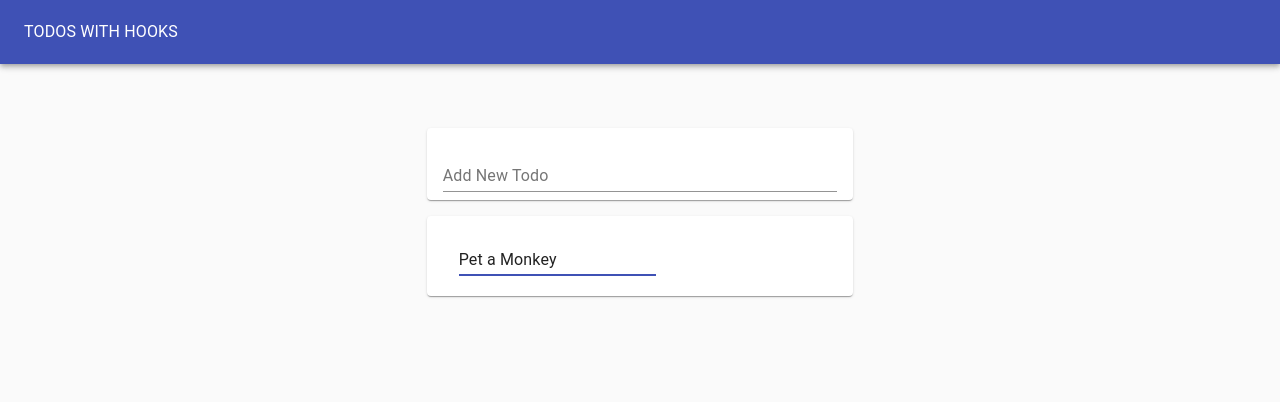
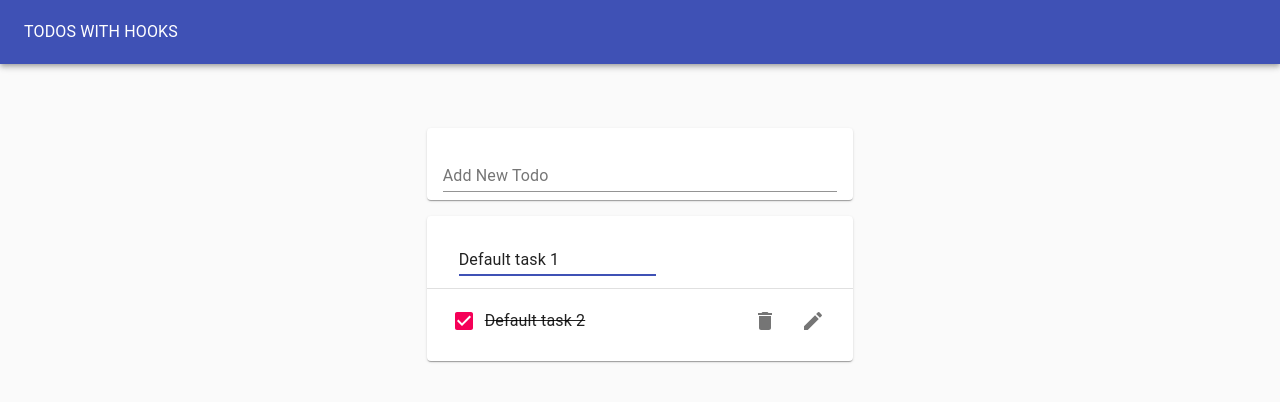
Before and after one commit to hke-cheng/app-todo, a React (Create React App) app: page / in a window 1280 px wide. Both pictures are taken after a click on the button 813 px from the left and 256 px from the top of the page. Shown: the top 402 px of the page. Built offline with nearby package versions, Linux system fonts and the light colour scheme.

Commit message:
Create reducer

```diff
--- a/src/EditTodoForm.js
+++ b/src/EditTodoForm.js
@@ -1,18 +1,20 @@
-import React from "react";
+import React, { useContext } from "react";
 import TextField from "@material-ui/core/TextField";
 import useInputState from "./hooks/useInputState";
+import { TodosContext } from "./context/todos.context";
 
-function EditTodoForm({ task, editTodo, id, toggleisEditing }) {
+function EditTodoForm({ task, id, toggleisEditing }) {
   const [value, handleChange] = useInputState(`${task}`)
+  const { dispatch } = useContext(TodosContext);
   return (
     <form
       onSubmit={e => {
         e.preventDefault();
-        editTodo(id, value);
+        dispatch({ type: "EDIT", id: id, newTask: value });
         toggleisEditing()
       }}
-      style={{marginLeft:"1rem", width:"50%"}}
-      >
+      style={{ marginLeft: "1rem", width: "50%" }}
+    >
 
       <TextField
         value={value}
@@ -20,7 +22,7 @@ function EditTodoForm({ task, editTodo, id, toggleisEditing }) {
         margin="normal"
         fullWidth
         autoFocus
-        />
+      />
 
     </form>
   )
--- a/src/Todo.js
+++ b/src/Todo.js
@@ -1,4 +1,4 @@
-import React from 'react';
+import React, { useContext } from 'react';
 import useToggleState from "./hooks/useToggleState";
 
 import EditTodoForm from "./EditTodoForm";
@@ -12,21 +12,23 @@ import EditIcon from "@material-ui/icons/Edit";
 import ListItemSecondaryAction from "@material-ui/core/ListItemSecondaryAction"
 import { IconButton } from '@material-ui/core';
 
-function Todo({ task, completed, removeTodo, id, toggleTodo,editTodo }) {
+import { TodosContext } from "./context/todos.context";
+
+function Todo({ task, id, completed }) {
 
   const [isEditing, toggleisEditing] = useToggleState(false);
-
+  const { dispatch } = useContext(TodosContext);
 
   return (
-    <ListItem style={{height:"64px"}}>
-      {isEditing ? <EditTodoForm task={task} id={id} editTodo={editTodo} toggleisEditing={toggleisEditing}/> :
+    <ListItem style={{ height: "64px" }}>
+      {isEditing ? <EditTodoForm task={task} id={id} toggleisEditing={toggleisEditing} /> :
         <>
-          <Checkbox tabIndex={-1} checked={completed} onClick={() => toggleTodo(id)} />
+          <Checkbox tabIndex={-1} checked={completed} onClick={() => dispatch({ type: "TOGGLE", id: id })} />
           <ListItemText style={{ textDecoration: completed ? "line-through" : "none" }}> {task} </ListItemText>
 
           <ListItemSecondaryAction>
 
-            <IconButton aria-label="Delete" onClick={() => removeTodo(id)}>
+            <IconButton aria-label="Delete" onClick={() => dispatch({ type: "REMOVE", id: id })}>
               <DeletIcon />
             </IconButton>
 
--- a/src/TodoApp.js
+++ b/src/TodoApp.js
@@ -13,15 +13,6 @@ import { TodosProvider } from './context/todos.context';
 
 
 function TodoApp(props) {
-
-  const initialTodos = [{ id: 1, task: "Pet a Monkey", completed: false }];
-  const { todos, addTodo, removeTodo, toggleTodo, editTodo } = useTodoState(initialTodos);
-
-  //useEffect
-  useEffect(() => {
-    window.localStorage.setItem("todos", JSON.stringify(todos));
-  }, [todos]);
-
 
   return (
     <Paper
@@ -45,8 +36,8 @@ function TodoApp(props) {
         <Grid item xs={11} md={8} lg={4}>
 
           <TodosProvider>
-            <TodoForm addTodo={addTodo} />
-            <TodoList todos={todos} removeTodo={removeTodo} toggleTodo={toggleTodo} editTodo={editTodo} />
+            <TodoForm />
+            <TodoList/>
           </TodosProvider>
 
         </Grid>
--- a/src/TodoForm.js
+++ b/src/TodoForm.js
@@ -1,18 +1,19 @@
-import React from 'react';
+import React, {useContext} from 'react';
 import Paper from "@material-ui/core/Paper";
 import TextField from '@material-ui/core/TextField';
 import useInputState from "./hooks/useInputState";
+import {TodosContext} from "./context/todos.context";
 
-function TodoForm({ addTodo }) {
+function TodoForm(props) {
 
   const [value, handleChange, reset] = useInputState("");
-
+  const {dispatch} =useContext(TodosContext);
   return (
     <Paper style={{margin:"1rem 0", padding:"0 1rem"}}>
       <form
         onSubmit={e => {
           e.preventDefault();
-          addTodo(value);
+          dispatch({type:"ADD",task:value})
           reset();
         }}>
         <TextField value={value} onChange={handleChange} margin="normal" label="Add New Todo" fullWidth/>
--- a/src/TodoList.js
+++ b/src/TodoList.js
@@ -1,12 +1,15 @@
-import React from 'react';
+import React, {useContext} from 'react';
 import Paper from "@material-ui/core/Paper";
 import List from "@material-ui/core/List";
 import Divider from "@material-ui/core/Divider";
 
+import {TodosContext} from "./context/todos.context";
 
 import Todo from "./Todo";
 
-function TodoList({ todos, removeTodo, toggleTodo, editTodo }) {
+function TodoList(props) {
+
+  const {todos} = useContext(TodosContext);
 
   if (todos.length)
     return (
@@ -17,9 +20,6 @@ function TodoList({ todos, removeTodo, toggleTodo, editTodo }) {
               <Todo
                 {...todo}
                 key={todo.id}
-                removeTodo={removeTodo}
-                toggleTodo={toggleTodo}
-                editTodo={editTodo}
               />
 
               {i < todos.length - 1 && <Divider />}
--- a/src/context/todos.context.js
+++ b/src/context/todos.context.js
@@ -1,8 +1,10 @@
 //todos
 //all methods to interact with todos. add, remove, edit
 
-import React, { createContext } from "react";
+import React, { createContext, useReducer } from "react";
 import useTodoState from "../hooks/useTodoState";
+import todoReducer from "../reducers/todo.reducer.js";
+
 
 const defaultTodos = [
   { id: 1, task: "Default task 1", completed: false },
@@ -12,11 +14,14 @@ const defaultTodos = [
 export const TodosContext = createContext();
 
 export function TodosProvider(props) {
-  // const [todos, addTodo, removeTodo, toggleTodo, editTodo] = useTodoState(defaultTodos);
-  const todoStuff = useTodoState(defaultTodos);
+  // OLD VERSION
+  // const todoStuff = useTodoState(defaultTodos);
+
+  const [todos, dispatch] =useReducer(todoReducer, defaultTodos);
+
 
   return (
-    <TodosContext.Provider value={todoStuff}>
+    <TodosContext.Provider value={{todos,dispatch}}>
       {props.children}
     </TodosContext.Provider>
   )
--- a/src/hooks/useTodoState.js
+++ b/src/hooks/useTodoState.js
@@ -8,6 +8,7 @@ export default initialTodos => {
 
   return {
     todos,
+
     addTodo: newTodoText => {
       setTodos([...todos, { id: uuidv4(), task: newTodoText, completed: false }]);
     },
--- /dev/null
+++ b/src/reducers/todo.reducer.js
@@ -0,0 +1,28 @@
+import { v4 as uuidv4 } from 'uuid';
+
+const reducer = (state, action) => {
+  switch (action.type) {
+    case "ADD":
+      return [...state, { id: uuidv4(), task: action.task, completed: false }];
+    case "REMOVE":
+      return state.filter(todo => todo.id !== action.id);
+    case "TOGGLE":
+      return state.map(todo =>
+        todo.id === action.id ? { ...todo, completed: !todo.completed } : todo
+      );
+    case "EDIT":
+      return state.map(todo =>
+        todo.id === action.id ? { ...todo, task: action.newTask } : todo
+      );
+    default:
+      return  state;
+  }
+
+}
+
+export default reducer;
+
+//{type: "ADD", task:"Walk The Dog"}
+//{type: "REMOVE", id:1234}
+//{type: "TOGGLE", id:1234}
+//{type: "EDIT", id:1234, newTask:"Edited Task"}
```
